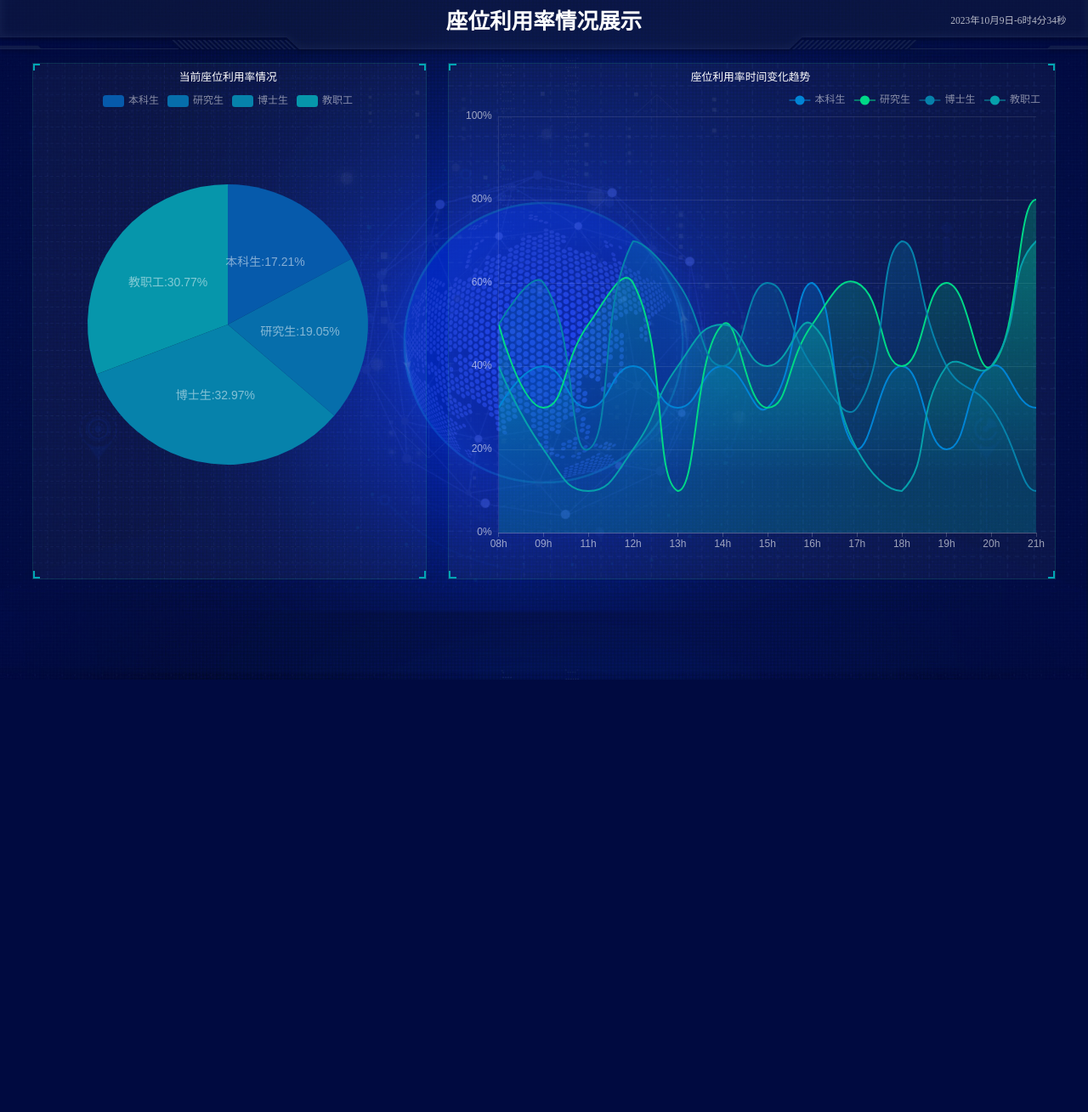
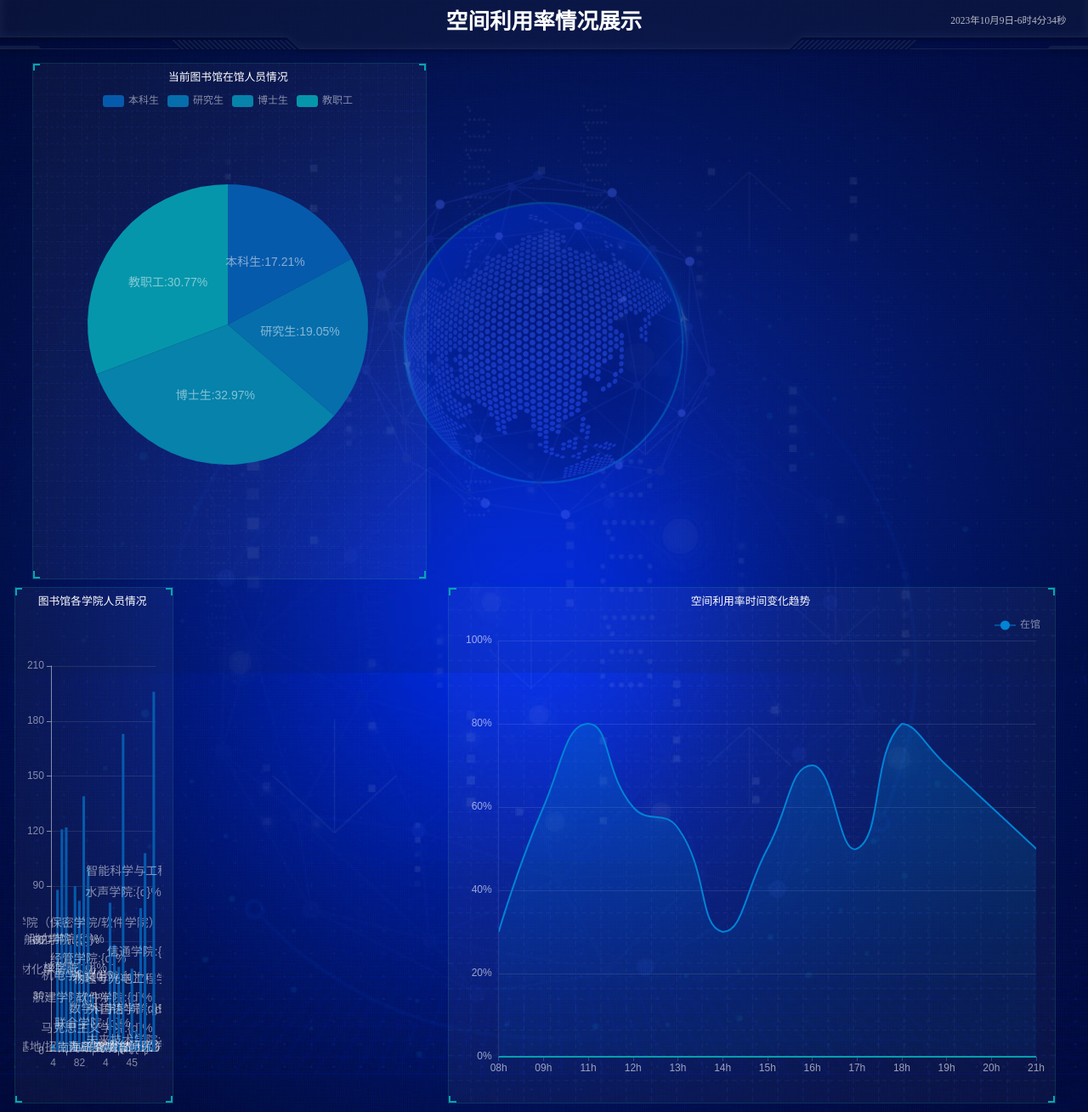
Before and after one commit to Aharrypotter/big_screen-master, a Flask app: page / in a window 1280 px wide. Shown: the whole page at 85% size. Before the commit the page ends 800 px from the top, so only its background shows below. Run offline with Flask 3, Linux system fonts and the light colour scheme.

Commit message:
增加echart3_2

```diff
--- a/data.py
+++ b/data.py
@@ -1,10 +1,12 @@
+import pyodbc
+import sqlite3
 
 class SourceDataDemo:
 
     def __init__(self):
-        self.title = '座位利用率情况展示'
+        self.title = '空间利用率情况展示'
         self.echarts3_1_data = {
-            'title': '当前座位利用率情况',
+            'title': '当前图书馆在馆人员情况',
             'data': [
                 {"name": "本科生", "value": 47},
                 {"name": "研究生", "value": 52},
@@ -12,13 +14,45 @@ class SourceDataDemo:
                 {"name": "教职工", "value": 84},
             ]
         }
+        self.echarts3_2_data = {
+            'title': '图书馆各学院人员情况',
+            'data': [
+                {"name": "本科生院（素质教育基地/招生办/教学评估中心）", "value": 4},
+                {"name": "材化学院", "value": 88},
+                {"name": "船舶学院", "value": 121},
+                {"name": "动力学院", "value": 122},
+                {"name": "航建学院", "value": 58},
+                {"name": "核学院", "value": 90},
+                {"name": "机电学院", "value": 82},
+                {"name": "计算机学院（保密学院/软件学院）", "value": 139},
+                {"name": "经管学院", "value": 100},
+                {"name": "联合学院", "value": 30},
+                {"name": "马克思主义学院", "value": 24},
+                {"name": "南海研究院", "value": 3},
+                {"name": "青岛基地", "value": 4},
+                {"name": "人文学院", "value": 81},
+                {"name": "软件学院", "value": 58},
+                {"name": "数学科学学院", "value": 46},
+                {"name": "水声学院", "value": 173},
+                {"name": "体育部", "value": 3},
+                {"name": "外国语学院", "value": 45},
+                {"name": "未来技术学院", "value": 11},
+                {"name": "物理与光电工程学院", "value": 78},
+                {"name": "信通学院", "value": 108},
+                {"name": "烟台研究院", "value": 5},
+                {"name": "智能科学与工程学院", "value": 196},
+            ]
+        }
         self.echart4_data = {
-            'title': '座位利用率时间变化趋势',
+            'title': '空间利用率时间变化趋势',
             'data': [
-                {"name": "本科生", "value": [30, 40, 30, 40, 30, 40, 30, 60, 20, 40, 20, 40, 30, 40]},
-                {"name": "研究生", "value": [50, 30, 50, 60, 10, 50, 30, 50, 60, 40, 60, 40, 80, 30]},
-                {"name": "博士生", "value": [50, 60, 20, 70, 60, 40, 60, 40, 30, 70, 40, 30, 10, 50]},
-                {"name": "教职工", "value": [40, 20, 10, 20, 40, 50, 40, 50, 20, 10, 40, 40, 70, 60]},
+                {"name": "在馆", "value": [30, 60, 80, 60, 55, 30, 50, 70, 50, 80, 70, 60, 50, 40]},
+                {"name": "", "value": [0, 0, 0, 0, 0, 0, 0, 0, 0, 0, 0, 0, 0, 0]},
+                {"name": "", "value": [0, 0, 0, 0, 0, 0, 0, 0, 0, 0, 0, 0, 0, 0]},
+                {"name": "", "value": [0, 0, 0, 0, 0, 0, 0, 0, 0, 0, 0, 0, 0, 0]},
+                # {"name": "研究生", "value": [50, 30, 50, 60, 10, 50, 30, 50, 60, 40, 60, 40, 80, 30]},
+                # {"name": "博士生", "value": [50, 60, 20, 70, 60, 40, 60, 40, 30, 70, 40, 30, 10, 50]},
+                # {"name": "教职工", "value": [40, 20, 10, 20, 40, 50, 40, 50, 20, 10, 40, 40, 70, 60]},
             ],
             'xAxis': ['08h', '09h', '11h', '12h', '13h', '14h', '15h', '16h', '17h', '18h', '19h', '20h', '21h']
         }
@@ -26,6 +60,16 @@ class SourceDataDemo:
     @property
     def echarts3_1(self):
         data = self.echarts3_1_data
+        echart = {
+            'title': data.get('title'),
+            'xAxis': [i.get("name") for i in data.get('data')],
+            'data': data.get('data'),
+        }
+        return echart
+
+    @property
+    def echarts3_2(self):
+        data = self.echarts3_2_data
         echart = {
             'title': data.get('title'),
             'xAxis': [i.get("name") for i in data.get('data')],
@@ -51,4 +95,49 @@ class SourceData(SourceDataDemo):
         按照 SourceDataDemo 的格式覆盖数据即可
         """
         super().__init__()
-        self.title = '座位利用率情况展示'
+        # self.title = '空间利用率情况展示'
+        # self.echarts3_1_data = {
+        #     'title': '当前图书馆在馆人员情况',
+        #     'data': []
+        # }
+        # self.echart4_data = {
+        #     'title': '空间利用率时间变化趋势',
+        #     'data': [],
+        #     'xAxis': []
+        # }
+
+        # # Connect to local sqlite database
+        # conn = sqlite3.connect('library_data.db')
+        # c = conn.cursor()
+
+        # # Read data from sqlite database for echarts3_1_data
+        # c.execute("SELECT dept, in_library FROM library_stats")
+        # rows = c.fetchall()
+        # for row in rows:
+        #     self.echarts3_1_data['data'].append({'name': row[0], 'value': row[1]})
+
+        # # Read data from sqlite database for echart4_data
+        # c.execute("SELECT in_library, utilization_rate FROM library_stats")
+        # rows = c.fetchall()
+        # in_library_list = []
+        # utilization_rate_list = []
+        # for row in rows:
+        #     in_library_list.append(row[0])
+        #     utilization_rate_list.append(row[1])
+
+        # # Calculate hourly utilization rate data for echart4_data
+        # cursor = conn.cursor()
+        # cursor.execute('SELECT * FROM hourly_utilization_rate')
+        # hourly_utilization_rate = cursor.fetchall()
+        # hour_data = []
+        # for i in range(len(hourly_utilization_rate)):
+        #     hour_data.append(hourly_utilization_rate[i][2])
+        # self.echart4_data['data'].append({"name": "在馆", "value": hour_data})
+        # self.echart4_data['data'].append({"name": "", "value": utilization_rate_list})
+        # self.echart4_data['data'].append({"name": "", "value": []})
+        # self.echart4_data['data'].append({"name": "", "value": []})
+        # self.echart4_data['xAxis'] = [f'{i:02d}h' for i in range(8, 22)]
+
+        # # Close connections to databases
+        # conn.close()
+        # cursor.close()
--- a/templates/index.html
+++ b/templates/index.html
@@ -85,6 +85,14 @@
           </div>
         </li>
         <li>
+          <div class="boxall">
+            <div class="alltitle">{{form.echarts3_2.title}}</div>
+            <div class="allnav" id="fb2"></div>
+            <div class="boxfoot"></div>
+            <div class="boxfoot"></div>
+          </div>
+        </li>
+        <li>
           <div class="map">
             <div class="map1"><img src="../static/picture/lbx.png" /></div>
             <div class="map2"><img src="../static/picture/jt.png" /></div>
@@ -142,6 +150,90 @@
           ]
       };
           // 使用刚指定的配置项和数据显示图表。
+          myChart.setOption(option);
+          window.addEventListener("resize",function(){
+              myChart.resize();
+          });
+      })
+    </script>
+    <!-- echart3_2 -->
+    <script>
+      $(function echarts_32() {
+          var myChart = echarts.init(document.getElementById('fb2'));
+          option = {
+              tooltip: {
+                  trigger: 'axis',
+                  axisPointer: {
+                      type: 'shadow'
+                  }
+              },
+              legend: {
+                  top:'0%',
+                  data: {{form.echarts3_2.xAxis|safe}},
+                  textStyle: {
+                      color: 'rgba(255,255,255,.5)',
+                      fontSize:'12',
+                  }
+              },
+              grid: {
+                  left: '3%',
+                  right: '4%',
+                  bottom: '3%',
+                  containLabel: true
+              },
+              xAxis: {
+                  type: 'category',
+                  data: {{form.echarts3_2.data|safe}},
+                  axisLine: {
+                      lineStyle: {
+                          color: 'rgba(255,255,255,.5)',
+                      }
+                  },
+                  axisLabel: {
+                      textStyle: {
+                          color: 'rgba(255,255,255,.5)',
+                          fontSize:'12',
+                      }
+                  }
+              },
+              yAxis: {
+                  type: 'value',
+                  axisLine: {
+                      lineStyle: {
+                          color: 'rgba(255,255,255,.5)',
+                      }
+                  },
+                  axisLabel: {
+                      textStyle: {
+                          color: 'rgba(255,255,255,.5)',
+                          fontSize:'12',
+                      }
+                  },
+                  splitLine: {
+                      lineStyle: {
+                          color: 'rgba(255,255,255,.1)',
+                      }
+                  }
+              },
+              series: [
+                  {
+                      name: '{{form.echarts3_2.title}}',
+                      type: 'bar',
+                      barWidth: '60%',
+                      color: ['#065aab', '#066eab', '#0682ab', '#0696ab', '#06a0ab','#06b4ab','#06c8ab','#06dcab','#06f0ab'],
+                      label: {
+                        show: true,  // 显示标签
+                        position: 'inside',  // 标签显示在饼图内部
+                        formatter: '{b}:{d}%',  // 设置标签的显示格式
+                        textStyle: {
+                          color: 'rgba(255,255,255,.5)',  // 标签文字颜色
+                          fontSize:'14',
+                        }
+                      },
+                      data: {{form.echarts3_2.data|safe}}
+                  }
+              ]
+          };
           myChart.setOption(option);
           window.addEventListener("resize",function(){
               myChart.resize();
```
